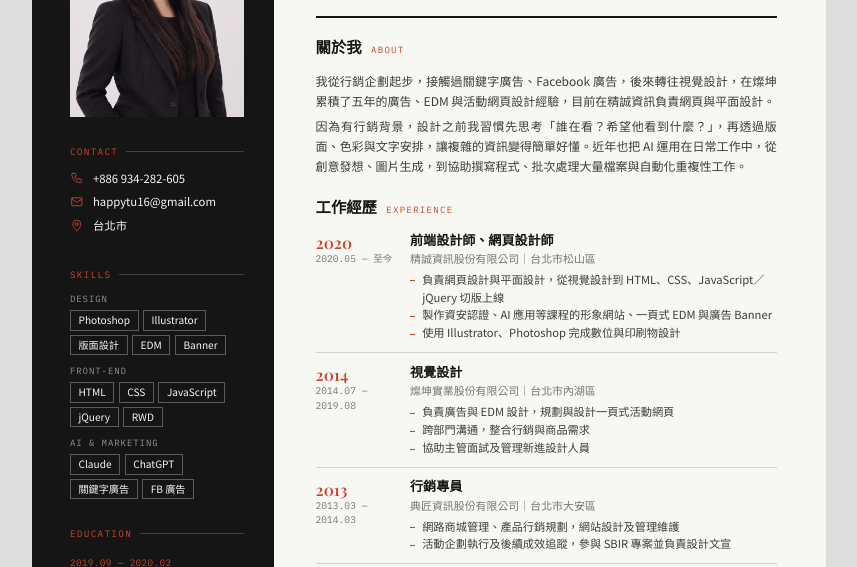
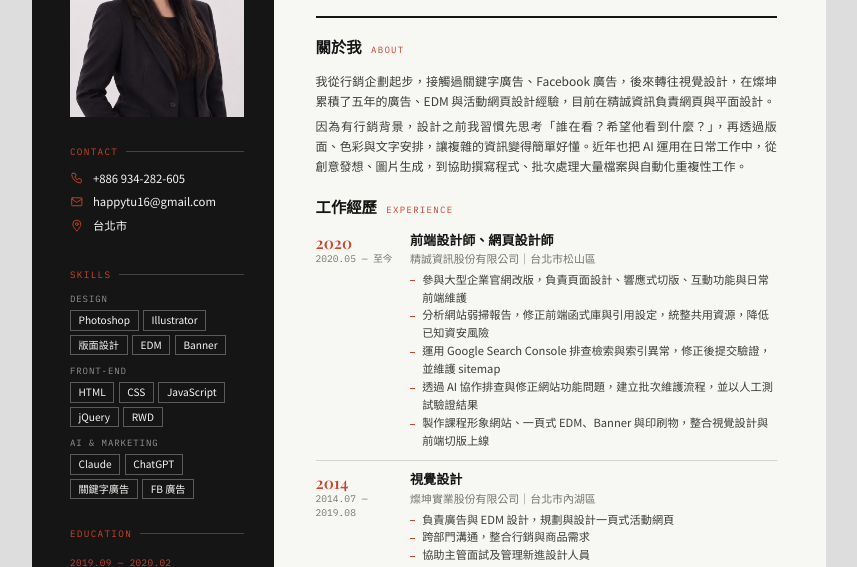
Before and after one commit to nicole0116/portfolio-web, a plain HTML site: page resume/resume.html in a window 1280 px wide. Shown: the part 153-720 px from the top of the page, without its empty margins (211-1068 px from the left). Drawn offline with nearby package versions, Linux system fonts and the light colour scheme.

Commit message:
更新履歷：精誠資訊工作內容改寫（官網改版、弱掃修正、Search Console、AI 協作）
- 履歷網頁與 PDF 同步更新工作經歷描述
- 作品集「經歷與技能」段落說明、標籤與工作項目同步更新

Co-Authored-By: Claude Opus 5.5 <noreply@anthropic.com>

```diff
--- a/resume/resume.html
+++ b/resume/resume.html
@@ -128,9 +128,11 @@ section+section{margin-top:5mm}
       <h2>工作經歷<small>Experience</small></h2>
       <div class="job"><div class="yr"><b>2020</b>2020.05 — 至今</div><div>
         <h3>前端設計師、網頁設計師</h3><div class="co">精誠資訊股份有限公司｜台北市松山區</div>
-        <ul><li>負責網頁設計與平面設計，從視覺設計到 HTML、CSS、JavaScript／jQuery 切版上線</li>
-          <li>製作資安認證、AI 應用等課程的形象網站、一頁式 EDM 與廣告 Banner</li>
-          <li>使用 Illustrator、Photoshop 完成數位與印刷物設計</li></ul></div></div>
+        <ul><li>參與大型企業官網改版，負責頁面設計、響應式切版、互動功能與日常前端維護</li>
+          <li>分析網站弱掃報告，修正前端函式庫與引用設定，統整共用資源，降低已知資安風險</li>
+          <li>運用 Google Search Console 排查檢索與索引異常，修正後提交驗證，並維護 sitemap</li>
+          <li>透過 AI 協作排查與修正網站功能問題，建立批次維護流程，並以人工測試驗證結果</li>
+          <li>製作課程形象網站、一頁式 EDM、Banner 與印刷物，整合視覺設計與前端切版上線</li></ul></div></div>
       <div class="job"><div class="yr"><b>2014</b>2014.07 — 2019.08</div><div>
         <h3>視覺設計</h3><div class="co">燦坤實業股份有限公司｜台北市內湖區</div>
         <ul><li>負責廣告與 EDM 設計，規劃與設計一頁式活動網頁</li>
```
Also changed, not shown: index.html (+8 -5 lines), 1 other file.
